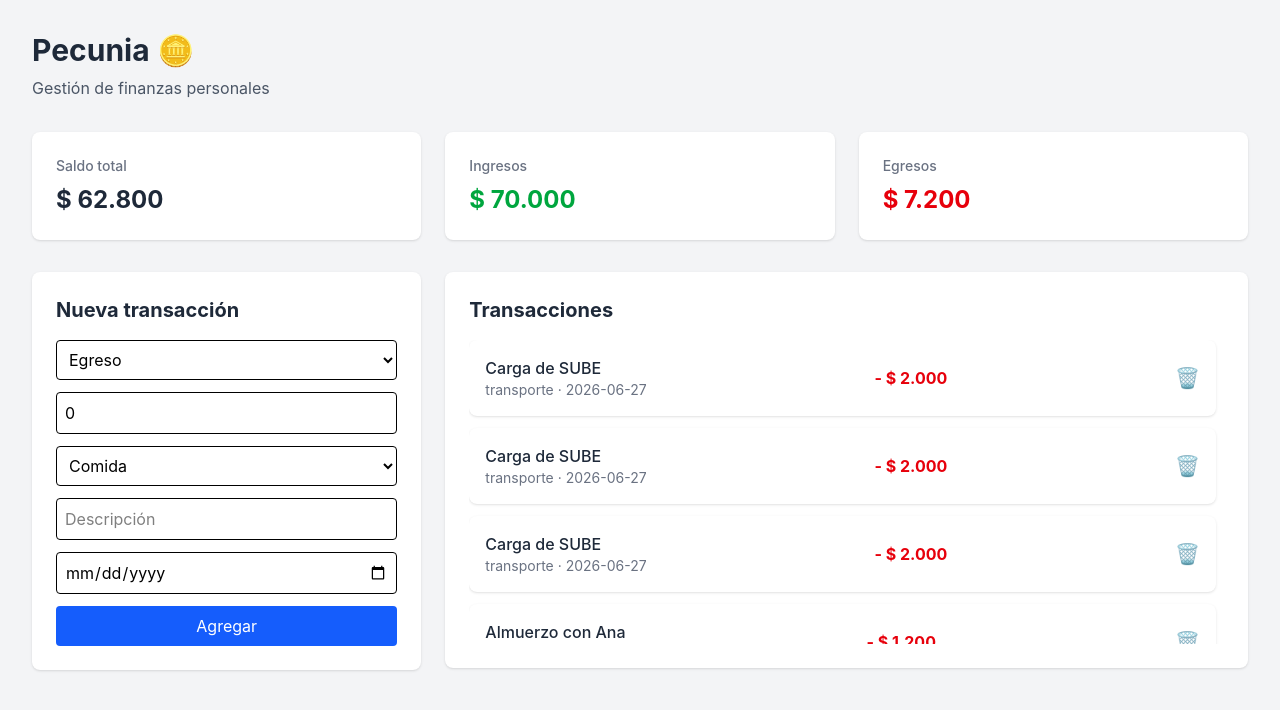
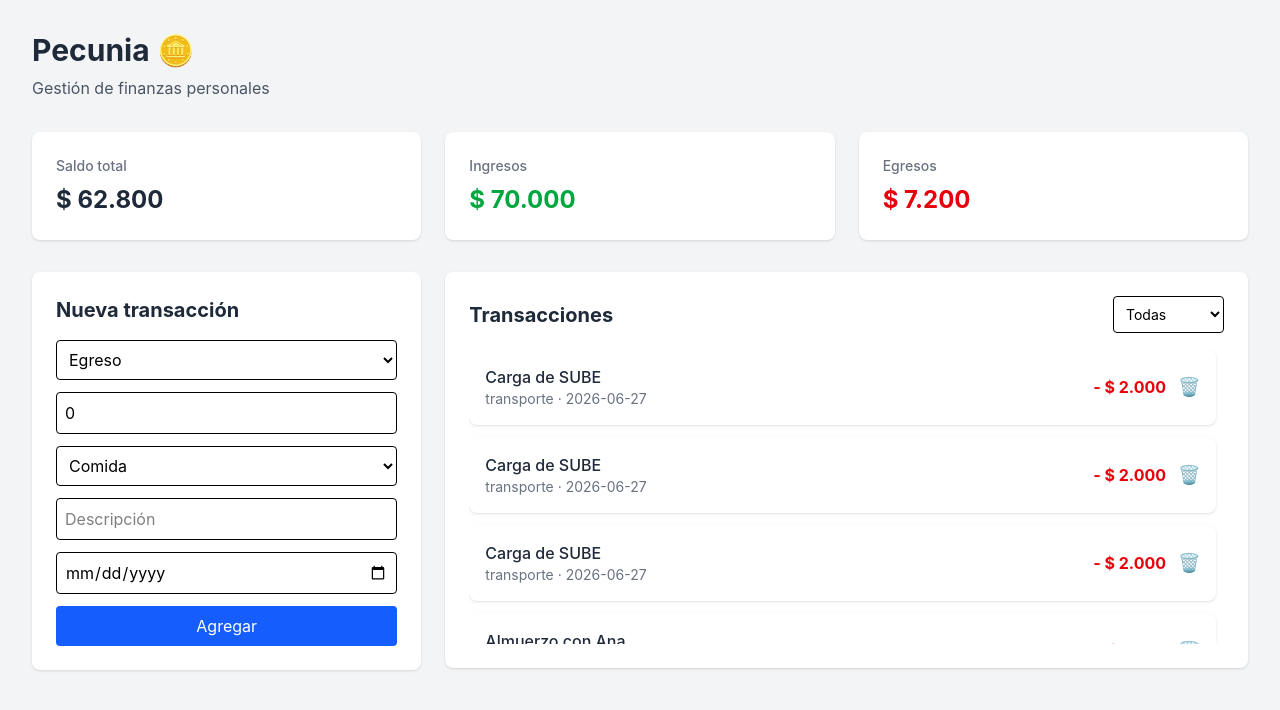
Before and after one commit to Mtronc97/pecunia, a Vue app in the folder client/: page / in a window 1280 px wide. Shown: the top 710 px of the page. Built offline with nearby package versions, Linux system fonts and the light colour scheme.

Commit message:
feat: mejora filtros lista de transacciones

```diff
--- a/client/src/App.vue
+++ b/client/src/App.vue
@@ -67,12 +67,38 @@ function handleAddTransaction(transaction: Transaction) {
 }
 
 const sortedTransactions = computed(() =>
-  [...transactions.value].sort((a, b) => b.date.localeCompare(a.date))
+  [...filteredTransactions.value].sort((a, b) => b.date.localeCompare(a.date))
 );
 
 function handleDelete(id: string) {
   transactions.value = transactions.value.filter((t) => t.id !== id);
 }
+
+const selectedCategory = ref<string>("Todas");
+
+const filterCategories = [
+  "Todas",
+  "Sueldo",
+  "Comida",
+  "Transporte",
+  "Servicios",
+  "Vivienda",
+  "Salud",
+  "Ocio",
+  "Tarjeta",
+  "Varios",
+];
+
+const filteredTransactions = computed(() => {
+  if (selectedCategory.value === "Todas") {
+    return transactions.value;
+  }
+  return transactions.value.filter(
+    (t) => t.category === selectedCategory.value
+  );
+});
+
+
 </script>
 
 <template>
@@ -88,10 +114,17 @@ function handleDelete(id: string) {
 
   <div class="grid grid-cols-1 md:grid-cols-3 gap-6 mt-8 h-99">
       <div class="md:col-span-1 h-full">
+
         <TransactionForm @add-transaction="handleAddTransaction" />
       </div>
       <div class="md:col-span-2 h-full">
-        <TransactionList :transactions="sortedTransactions" @delete="handleDelete" />
+        <TransactionList
+          :transactions="sortedTransactions"
+          :categories="filterCategories"
+          :selected-category="selectedCategory"
+          @delete="handleDelete"
+          @change-category="selectedCategory = $event"
+        />
       </div>
     </div>
   </div>
--- a/client/src/components/TransactionItem.vue
+++ b/client/src/components/TransactionItem.vue
@@ -16,6 +16,8 @@ const emit = defineEmits<{
       <p class="font-medium text-gray-800">{{ transaction.description }}</p>
       <p class="text-sm text-gray-500">{{ transaction.category }} · {{ transaction.date }}</p>
     </div>
+
+    <div class="flex items-center gap-3">
       <p
         class="font-bold"
         :class="transaction.type === 'income' ? 'text-green-600' : 'text-red-600'"
@@ -26,10 +28,11 @@ const emit = defineEmits<{
 
       <button
         @click="emit('delete', transaction.id)"
-        class="text-gray-400 hover:text-red-600 text-xl"
+        class="text-gray-300 hover:text-red-600 text-lg"
         title="Eliminar"
       >
         🗑️
       </button>
     </div>
+  </div>
 </template>
--- a/client/src/components/TransactionList.vue
+++ b/client/src/components/TransactionList.vue
@@ -4,19 +4,34 @@ import TransactionItem from "./TransactionItem.vue";
 
 defineProps<{
   transactions: Transaction[];
+  categories: string[];
+  selectedCategory: string;
 }>();
 
 const emit = defineEmits<{
   (e: "delete", id: string): void;
+  (e: "change-category", category: string): void;
 }>();
 </script>
 
 <template>
   <div class="bg-white rounded-lg shadow p-6 flex flex-col h-99">
-    <h2 class="text-xl font-bold text-gray-800 mb-4">Transacciones</h2>
+    <div class="flex items-center justify-between mb-4">
+      <h2 class="text-xl font-bold text-gray-800">Transacciones</h2>
+
+      <select
+        :value="selectedCategory"
+        @change="emit('change-category', ($event.target as HTMLSelectElement).value)"
+        class="border rounded p-2 text-sm"
+      >
+        <option v-for="cat in categories" :key="cat" :value="cat">
+          {{ cat }}
+        </option>
+      </select>
+    </div>
 
     <div v-if="transactions.length === 0" class="text-gray-500">
-      No hay transacciones todavía.
+      No hay transacciones en esta categoría.
     </div>
 
     <div v-else class="flex flex-col gap-3 overflow-y-auto pr-2 flex-1 min-h-0">
```
Lines whose indentation alone changed are shown as unchanged.
